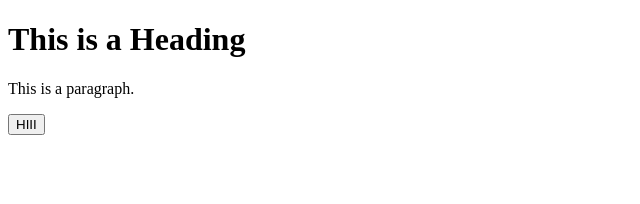
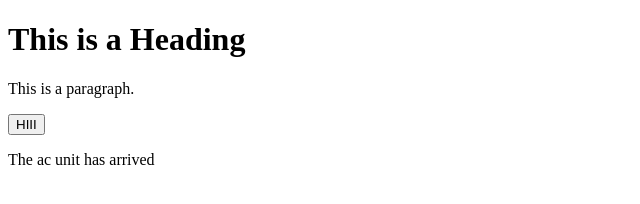
Before and after one commit to HiImZsofi/mav-bot, a plain HTML site: page index.html in a window 1280 px wide. Shown: the whole page, without its empty margins (0-640 px from the left). Drawn offline with nearby package versions, Linux system fonts and the light colour scheme.

Commit message:
Add new paragraph to index.html

```diff
--- a/index.html
+++ b/index.html
@@ -9,6 +9,7 @@
 <h1 id="kiiras">This is a Heading</h1>
 <p>This is a paragraph.</p>
 <button id="b1">HIII</button>
+<p>The ac unit has arrived</p>
 
 </body>
 <script>
@@ -32,6 +33,5 @@ $('#b1').click(function(){
 
 
 
-
 </script>
 </html>
```
